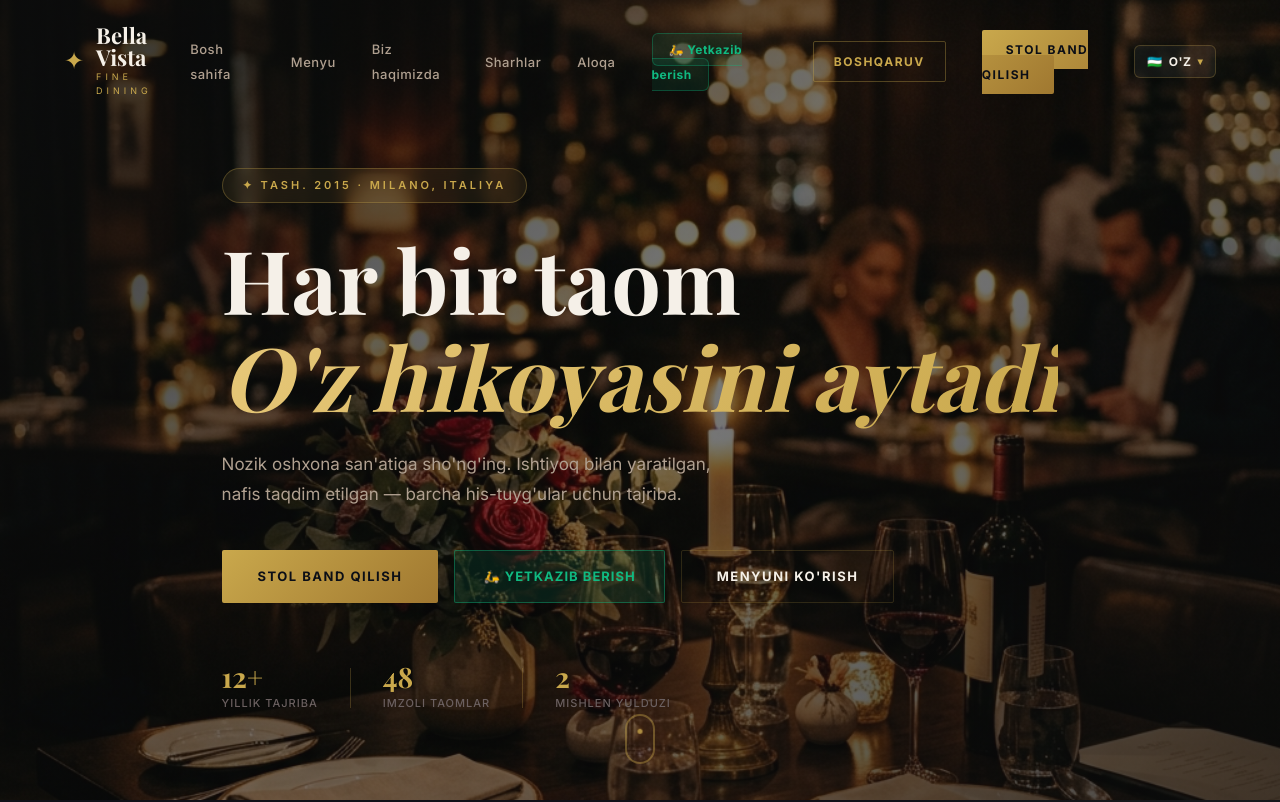
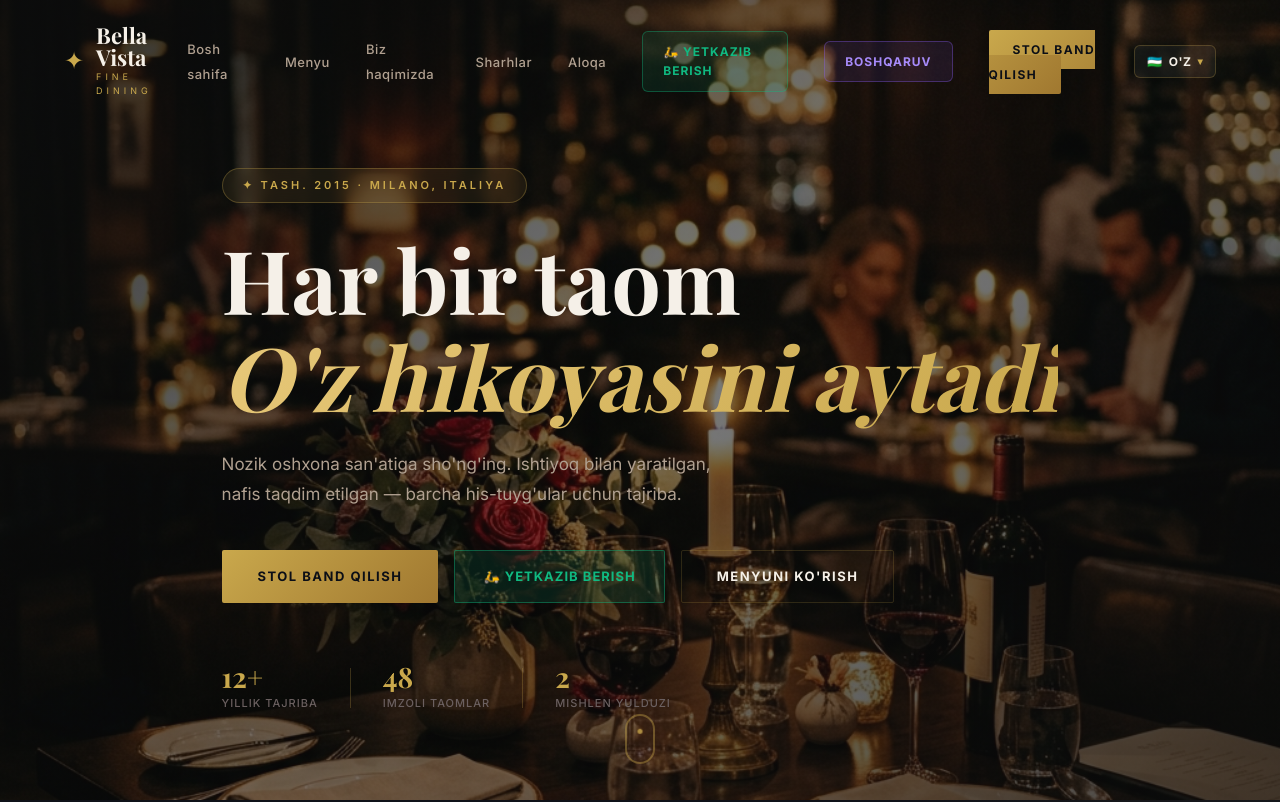
Before and after one commit to MuhammadDevelop/restorantnish1, a Next.js app: page / in a window 1280 px wide. Shown: the top 802 px of the page. Built offline with nearby package versions, Linux system fonts and the light colour scheme; a web font is replaced by a local one.

Commit message:
Fix: delivery hero badges clickable, navbar button colors distinct (green/purple/gold)

```diff
--- a/app/components/Navbar.module.css
+++ b/app/components/Navbar.module.css
@@ -112,21 +112,23 @@
 .dashBtn {
   display: inline-flex;
   align-items: center;
-  background: transparent;
-  color: var(--gold);
+  background: rgba(139, 92, 246, 0.1);
+  color: #a78bfa;
   font-size: 12px;
   font-weight: 700;
-  letter-spacing: 1.5px;
+  letter-spacing: 1px;
   text-transform: uppercase;
   padding: 10px 20px;
-  border-radius: 2px;
-  border: 1px solid rgba(201, 168, 76, 0.35);
+  border-radius: 6px;
+  border: 1px solid rgba(139, 92, 246, 0.35);
   transition: all 0.3s ease;
 }
 
 .dashBtn:hover {
-  background: rgba(201, 168, 76, 0.1);
-  border-color: var(--gold);
+  background: rgba(139, 92, 246, 0.2);
+  border-color: #a78bfa;
+  color: #c4b5fd;
+  transform: translateY(-1px);
 }
 
 .burger {
@@ -157,20 +159,26 @@
 }
 
 .deliveryBtn {
-  background: rgba(16,185,129,0.1);
-  border: 1px solid rgba(16,185,129,0.3);
+  background: rgba(16, 185, 129, 0.1);
+  border: 1px solid rgba(16, 185, 129, 0.35);
   color: #10b981;
   font-size: 12px;
   font-weight: 700;
-  letter-spacing: 0.5px;
-  padding: 8px 16px;
+  letter-spacing: 1px;
+  text-transform: uppercase;
+  padding: 10px 20px;
   border-radius: 6px;
   transition: all 0.3s ease;
+  display: inline-flex;
+  align-items: center;
+  gap: 6px;
 }
 .deliveryBtn:hover {
-  background: rgba(16,185,129,0.2);
+  background: rgba(16, 185, 129, 0.2);
   border-color: #10b981;
+  color: #34d399;
   transform: translateY(-1px);
+  box-shadow: 0 4px 15px rgba(16, 185, 129, 0.2);
 }
 
 @media (max-width: 768px) {
--- a/app/delivery/page.js
+++ b/app/delivery/page.js
@@ -170,9 +170,9 @@ export default function DeliveryPage() {
           <h1>Uyingizga yetkazamiz</h1>
           <p>Bella Vista taomlarini 35–45 daqiqada eshigingizgacha</p>
           <div className={styles.heroBadges}>
-            <span>⏱ 35–45 daqiqa</span>
-            <span>🚚 $5 yetkazib berish</span>
-            <span>💳 Online to'lov</span>
+            <button onClick={() => document.querySelector('.'+styles.menuSection)?.scrollIntoView({behavior:'smooth'})} className={styles.heroBadgeBtn}>⏱ 35–45 daqiqa</button>
+            <button onClick={() => document.querySelector('.'+styles.menuSection)?.scrollIntoView({behavior:'smooth'})} className={styles.heroBadgeBtn}>🚚 $5 yetkazib berish</button>
+            <button onClick={() => document.querySelector('.'+styles.menuSection)?.scrollIntoView({behavior:'smooth'})} className={styles.heroBadgeBtn}>💳 Online to'lov</button>
           </div>
         </div>
       </div>
```
Also changed, not shown: app/delivery/page.module.css (+15 -2 lines).
